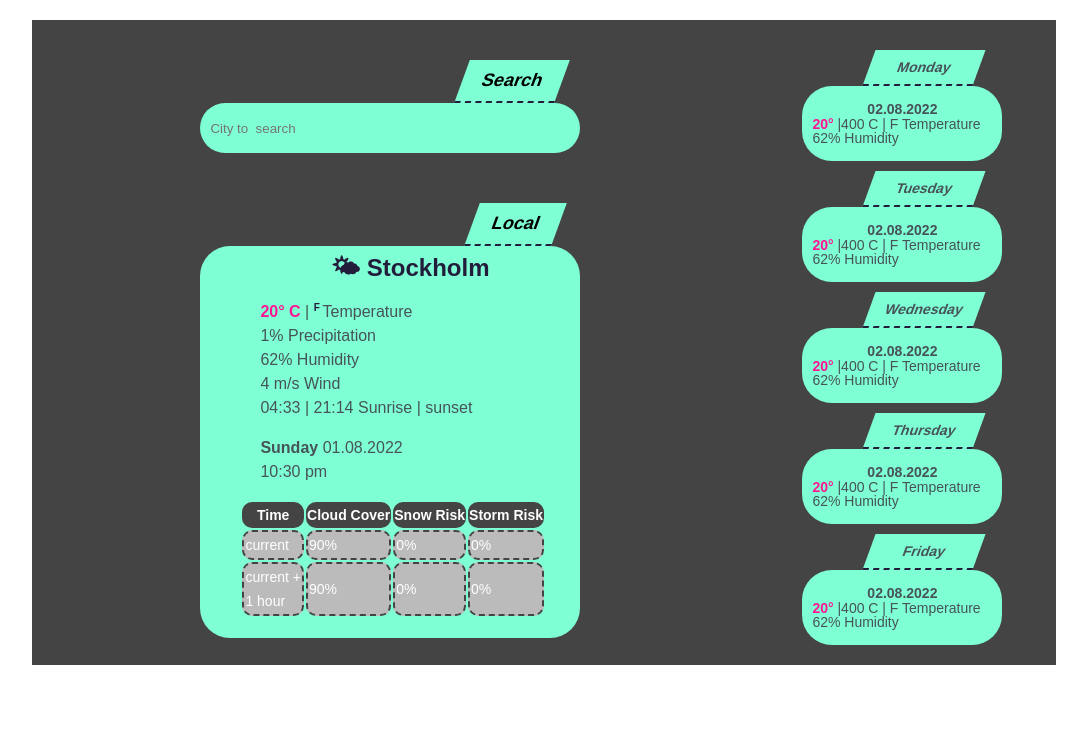
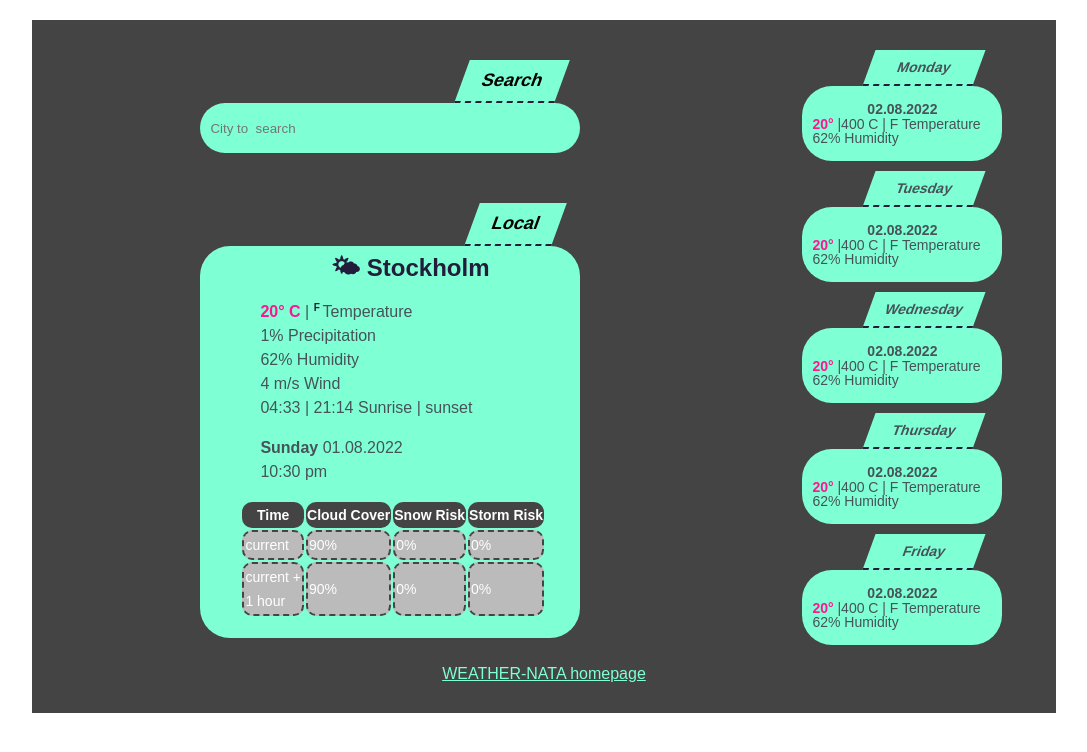
Before and after one commit to nhordon/weather_app, a website built with Parcel: page index.html in a window 1280 px wide. Shown: the whole page, without its empty margins (96-1183 px from the left). Built offline with nearby package versions, Linux system fonts and the light colour scheme; no server answers.

Commit message:
1 added footer  with netlify  link to the site deploy (index.html ) 2 added a row to grid and custom colors to a and a:hover tag in footer (styles.css)

```diff
--- a/css/styles.css
+++ b/css/styles.css
@@ -32,6 +32,7 @@ table {
 	font-size: 14px;
 	margin-left: -20px;
 }
+
 .search_btn {
 	position: relative;
 	margin-top: 20px;
@@ -45,7 +46,20 @@ table {
 	color: #444;
 	margin: 0px;
 }
-
+.wide {
+	grid-column: span 2;
+	width: 100%;
+	background-color: #444;
+	color: #7fffd4;
+	text-align: center;
+	padding-bottom: 30px;
+}
+.wide a {
+	color: #7fffd4;
+}
+.wide a:hover {
+	color: #ffff;
+}
 .box {
 	background-color: #444;
 	color: rgb(70, 83, 88);
--- a/index.html
+++ b/index.html
@@ -127,6 +127,7 @@
 					</div>
 				</div>
 			</aside>
+			<footer class="wide"><a href="https://weather-app-nata.netlify.app/"> WEATHER-NATA homepage</a></footer>
 		</div>
 		<!--<script src="javascript/hello.js"></script>-->
 		<script src="src/index.js"></script>
```
